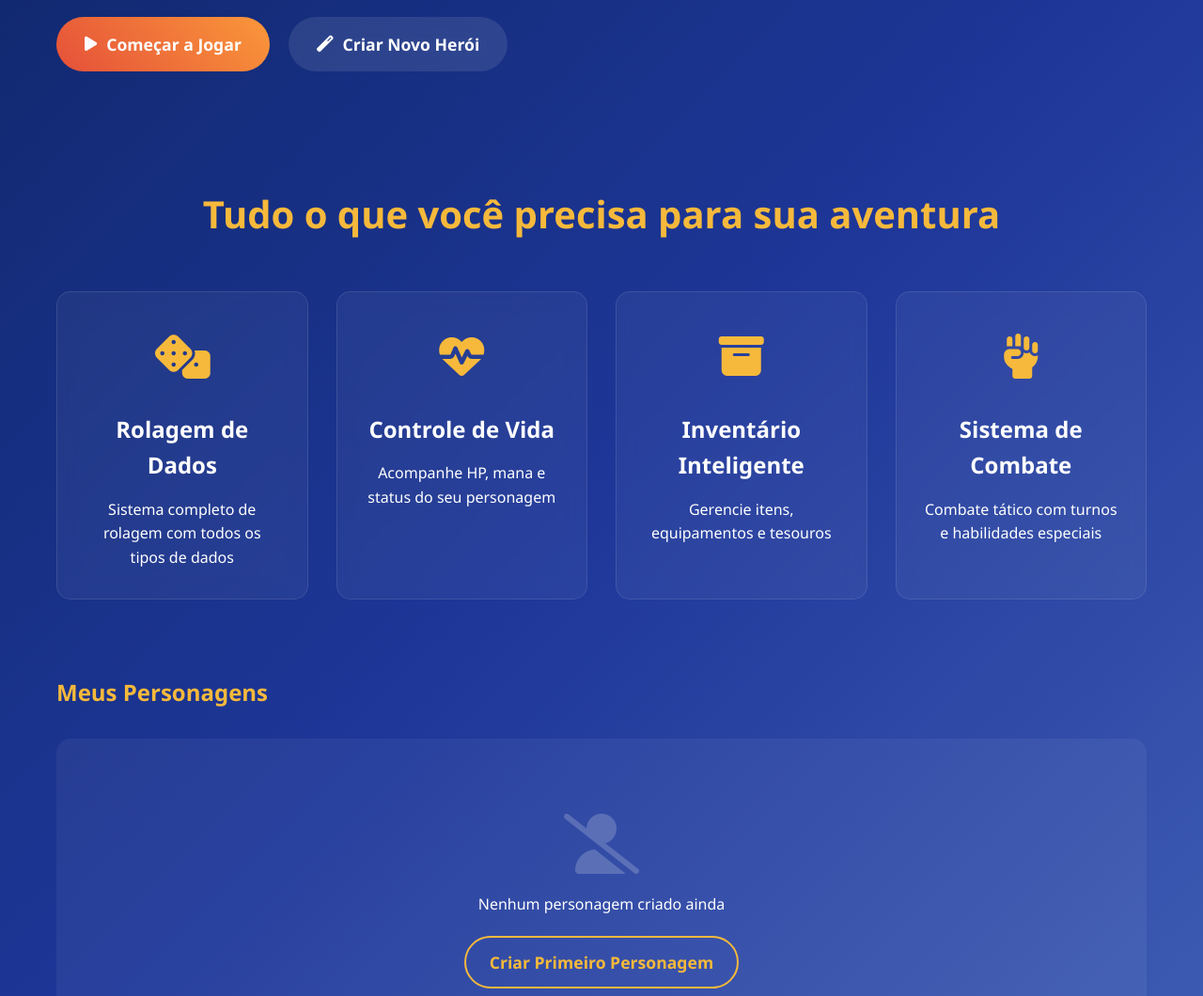
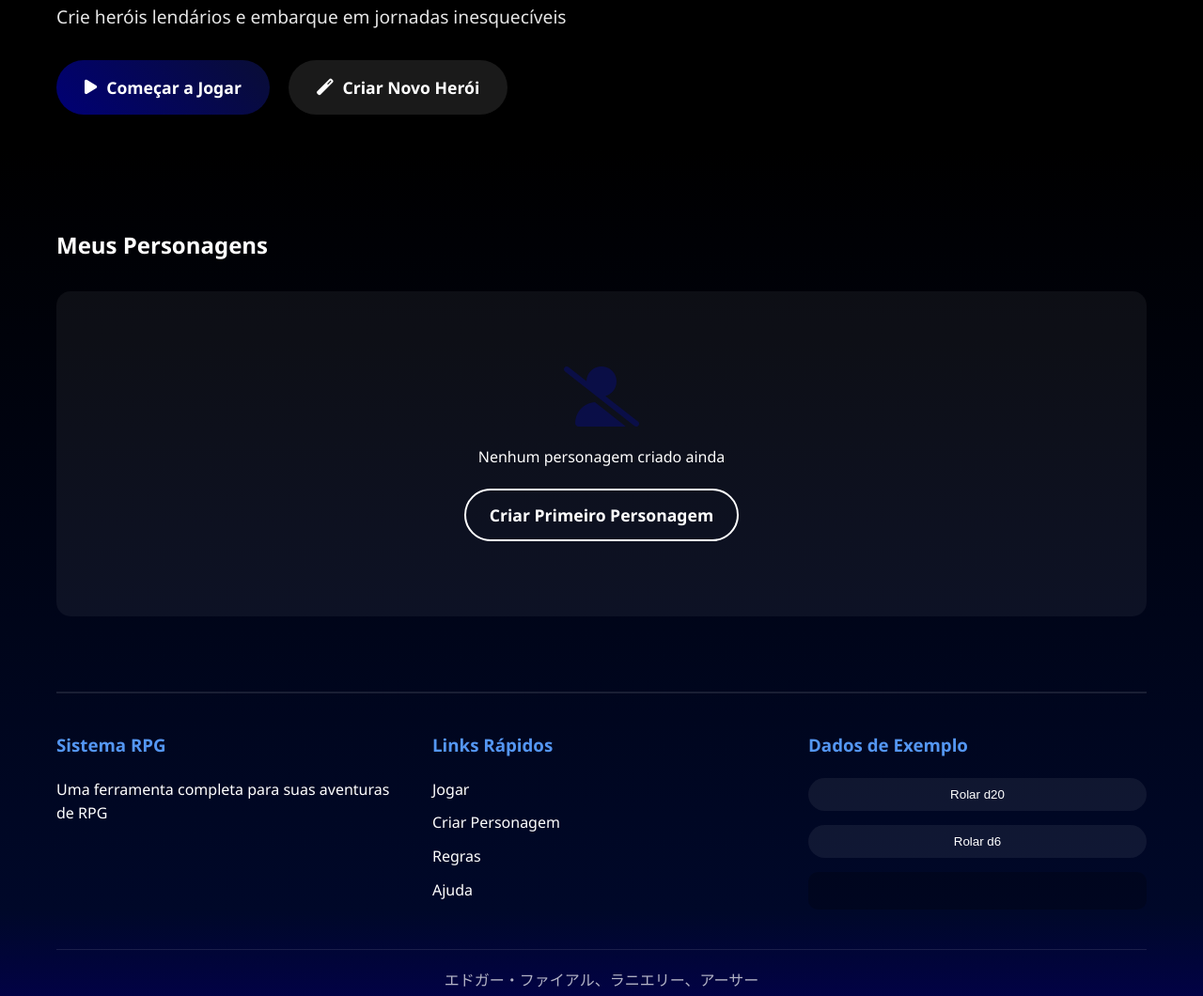
Before and after one commit to EdgarFaial/SISTEMA-RPG, a plain HTML site: page index.html in a window 1280 px wide. Shown: the part 456-1516 px from the top of the page at 94% size. Drawn offline with Linux system fonts and the light colour scheme; a script that the page names is missing.

Commit message:
Add files via upload

```diff
--- a/css/style.css
+++ b/css/style.css
@@ -6,8 +6,9 @@
 }
 
 body {
+    background-color: #000000;
     font-family: 'Segoe UI', Tahoma, Geneva, Verdana, sans-serif;
-    background: linear-gradient(135deg, #0c2461 0%, #1e3799 50%, #4a69bd 100%);
+    background: linear-gradient(180deg, #000000 40%, #000829 93%, #02014a 100%);
     color: #ffffff;
     min-height: 100vh;
     line-height: 1.6;
@@ -37,8 +38,9 @@ body {
 }
 
 .logo i {
-    color: #f6b93b;
+    color: #ffffff;
     font-size: 2.5rem;
+    text-shadow: 0px 0px 35px #000dff ;
 }
 
 .main-nav {
@@ -48,10 +50,11 @@ body {
 
 .nav-link {
     color: #ffffff;
+    text-shadow: 0px 0px 20px #000dff;
     text-decoration: none;
     padding: 10px 20px;
     border-radius: 30px;
-    background: rgba(255, 255, 255, 0.1);
+    background: rgba(4, 1, 60, 0.335);
     transition: all 0.3s ease;
     display: flex;
     align-items: center;
@@ -76,7 +79,7 @@ body {
 .hero-content h2 {
     font-size: 3.5rem;
     margin-bottom: 20px;
-    color: #f6b93b;
+    color: #ffffff;
 }
 
 .hero-content p {
@@ -105,7 +108,7 @@ body {
 }
 
 .btn-primary {
-    background: linear-gradient(45deg, #e55039, #fa983a);
+    background: linear-gradient(45deg, #0000f579, #2c3efb36);
     color: white;
 }
 
@@ -151,49 +154,6 @@ body {
     50% { transform: translateY(-20px); }
 }
 
-/* Features Section */
-.features {
-    margin-bottom: 80px;
-}
-
-.features h2 {
-    text-align: center;
-    margin-bottom: 50px;
-    font-size: 2.5rem;
-    color: #f6b93b;
-}
-
-.features-grid {
-    display: grid;
-    grid-template-columns: repeat(auto-fit, minmax(250px, 1fr));
-    gap: 30px;
-}
-
-.feature-card {
-    background: rgba(255, 255, 255, 0.05);
-    backdrop-filter: blur(10px);
-    border-radius: 15px;
-    padding: 30px;
-    text-align: center;
-    transition: all 0.3s ease;
-    border: 1px solid rgba(255, 255, 255, 0.1);
-}
-
-.feature-card:hover {
-    transform: translateY(-10px);
-    border-color: #f6b93b;
-}
-
-.feature-icon {
-    font-size: 3rem;
-    color: #f6b93b;
-    margin-bottom: 20px;
-}
-
-.feature-card h3 {
-    margin-bottom: 15px;
-    font-size: 1.5rem;
-}
 
 /* Personagens Salvos */
 .saved-characters {
@@ -202,7 +162,7 @@ body {
 
 .saved-characters h2 {
     margin-bottom: 30px;
-    color: #f6b93b;
+    color: #ffffff;
 }
 
 .characters-container {
@@ -219,14 +179,14 @@ body {
 
 .empty-state i {
     font-size: 4rem;
-    color: rgba(255, 255, 255, 0.2);
+    color: rgba(0, 8, 255, 0.2);
     margin-bottom: 20px;
 }
 
 .btn-outline {
     background: transparent;
-    border: 2px solid #f6b93b;
-    color: #f6b93b;
+    border: 2px solid #ffffff;
+    color: #ffffff;
     padding: 12px 25px;
     border-radius: 50px;
     text-decoration: none;
@@ -248,7 +208,7 @@ body {
 }
 
 .footer-section h3 {
-    color: #f6b93b;
+    color: #5496f2;
     margin-bottom: 20px;
 }
 
@@ -267,7 +227,7 @@ body {
 }
 
 .footer-section ul li a:hover {
-    color: #f6b93b;
+    color: #ffffff;
 }
 
 .demo-dice {
@@ -278,7 +238,7 @@ body {
 
 .dice-demo {
     padding: 10px 20px;
-    background: rgba(255, 255, 255, 0.1);
+    background: rgba(255, 255, 255, 0.064);
     border: none;
     border-radius: 30px;
     color: white;
@@ -292,7 +252,7 @@ body {
 
 .dice-result {
     padding: 10px;
-    background: rgba(0, 0, 0, 0.2);
+    background: rgba(0, 0, 0, 0.225);
     border-radius: 10px;
     text-align: center;
     font-size: 1.2rem;
--- a/index.html
+++ b/index.html
@@ -1,5 +1,6 @@
 <!DOCTYPE html>
 <html lang="pt-BR">
+
 <head>
   <meta charset="UTF-8">
   <meta name="viewport" content="width=device-width, initial-scale=1.0">
@@ -7,14 +8,16 @@
   <link rel="stylesheet" href="css/style.css">
   <link rel="stylesheet" href="https://cdnjs.cloudflare.com/ajax/libs/font-awesome/6.4.0/css/all.min.css">
 </head>
+
 <body>
   <div class="container">
-        <!-- Cabeçalho Principal -->
-        <header class="main-header">
     <div class="logo">
         <i class="fas fa-dragon"></i>
         <h1>Sistema RPG</h1>
       </div>
+    <!-- Cabeçalho Principal -->
+    <header class="main-header">
+
       <nav class="main-nav">
         <a href="pages/play-game.html" class="nav-link">
           <i class="fas fa-gamepad"></i> Jogar
@@ -51,43 +54,6 @@
       </div>
     </section>
 
-        <!-- Funcionalidades -->
-        <section class="features">
-            <h2>Tudo o que você precisa para sua aventura</h2>
-            <div class="features-grid">
-                <div class="feature-card">
-                    <div class="feature-icon">
-                        <i class="fas fa-dice"></i>
-                    </div>
-                    <h3>Rolagem de Dados</h3>
-                    <p>Sistema completo de rolagem com todos os tipos de dados</p>
-                </div>
-
-                <div class="feature-card">
-                    <div class="feature-icon">
-                        <i class="fas fa-heartbeat"></i>
-                    </div>
-                    <h3>Controle de Vida</h3>
-                    <p>Acompanhe HP, mana e status do seu personagem</p>
-                </div>
-
-                <div class="feature-card">
-                    <div class="feature-icon">
-                        <i class="fas fa-archive"></i>
-                    </div>
-                    <h3>Inventário Inteligente</h3>
-                    <p>Gerencie itens, equipamentos e tesouros</p>
-                </div>
-
-                <div class="feature-card">
-                    <div class="feature-icon">
-                        <i class="fas fa-fist-raised"></i>
-                    </div>
-                    <h3>Sistema de Combate</h3>
-                    <p>Combate tático com turnos e habilidades especiais</p>
-                </div>
-            </div>
-        </section>
 
     <!-- Personagens Salvos -->
     <section id="saved-chars" class="saved-characters">
@@ -130,7 +96,7 @@
         </div>
       </div>
       <div class="footer-bottom">
-                <p>&copy; 2024 Sistema RPG. Todos os direitos reservados.</p>
+        <p>エドガー・ファイアル、ラニエリー、アーサー</p>
       </div>
     </footer>
   </div>
@@ -139,4 +105,5 @@
   <script src="js/main.js"></script>
   <script src="js/dice-roller.js"></script>
 </body>
+
 </html>
--- a/js/main.js
+++ b/js/main.js
@@ -1,6 +1,6 @@
 // main.js - Script principal da aplicação
 
-document.addEventListener('DOMContentLoaded', function() {
+document.addEventListener('DOMContentLoaded', function () {
     // Carregar personagens salvos
     loadSavedCharacters();
 
@@ -66,7 +66,7 @@ function setupDiceDemo() {
     const resultDisplay = document.getElementById('dice-result');
 
     diceButtons.forEach(button => {
-        button.addEventListener('click', function() {
+        button.addEventListener('click', function () {
             const diceType = this.dataset.dice;
             rollDemoDice(diceType, resultDisplay);
         });
```
Lines whose indentation alone changed are shown as unchanged.
